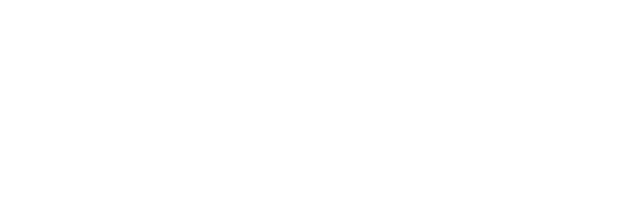
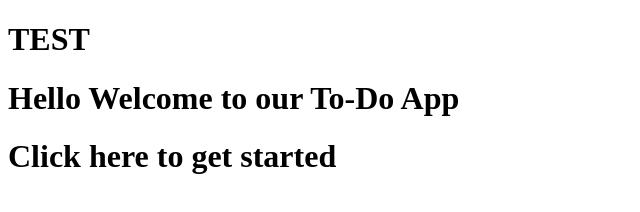
Before and after one commit to Angus1023/team-2-toDoApp, a plain HTML site: page index.html in a window 1280 px wide. Shown: the whole page, without its empty margins (0-640 px from the left). Drawn offline with nearby package versions, Linux system fonts and the light colour scheme; some packages are replaced by stand-ins of ours.

Commit message:
ui updated

```diff
--- a/home/home.html
+++ b/home/home.html
@@ -1,2 +1,2 @@
 <h1>Hello Welcome to our To-Do App</h1>
-<h1>Click <span ui-sref="toDo">here</span> to get started</h1>
+<h1>Click <span ui-sref="todo">here</span> to get started</h1>
--- a/index.html
+++ b/index.html
@@ -1,11 +1,12 @@
 <!DOCTYPE html>
-<html lang="en">
+<html lang="en" ng-app="toDoApp">
 <head>
     <meta charset="UTF-8">
     <title>To-Do-App</title>
 
 </head>
 <body>
+<h1>TEST</h1>
 
 <ui-view>
 
```
Also changed, not shown: ToDoApp.js (+6 -3 lines).
